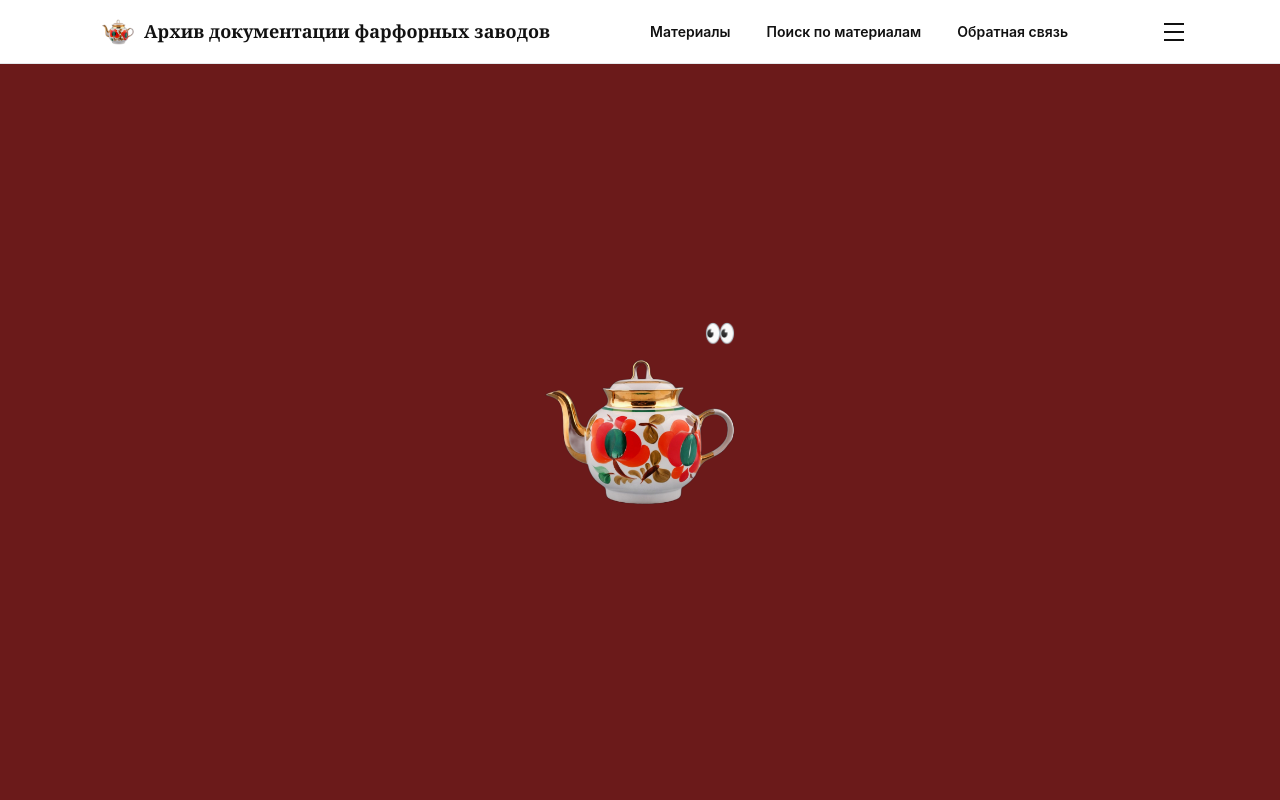
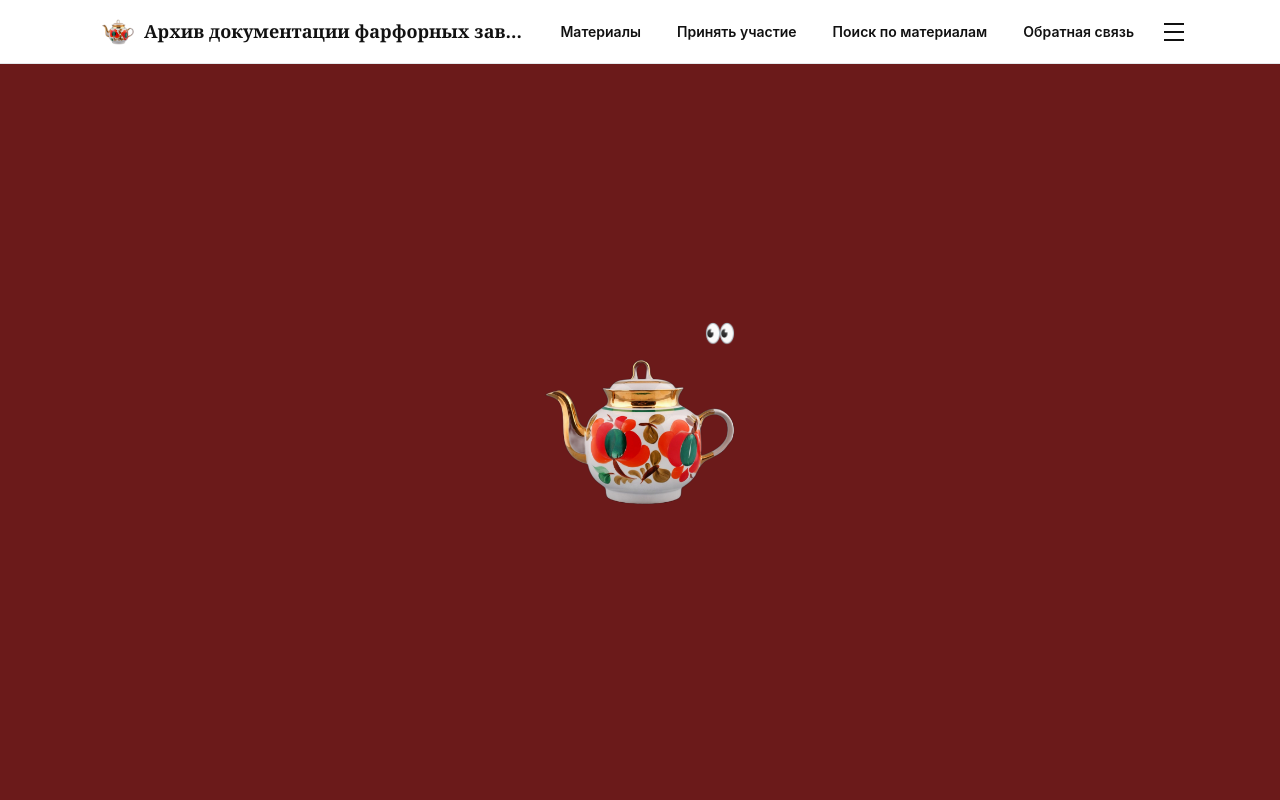
Before and after one commit to SMP33/porcelain-archive, a Vue app in the folder frontend/: page / in a window 1280 px wide. Shown: the top 800 px of the page. Built offline with nearby package versions, Linux system fonts and the light colour scheme; no server answers.

Commit message:
Ссылочка

```diff
--- a/frontend/src/ceramic/components/AppHeader.vue
+++ b/frontend/src/ceramic/components/AppHeader.vue
@@ -26,6 +26,7 @@ function isActive(path) {
       <!-- Desktop nav -->
       <nav class="tw:hidden tw:md:flex tw:items-center tw:gap-2">
         <router-link to="/materials" class="skew-btn skew-btn--nav" :class="{ active: isActive('/materials') }">Материалы</router-link>
+        <router-link to="/edit" class="skew-btn skew-btn--nav" :class="{ active: isActive('/edit') }">Принять участие</router-link>
         <router-link to="/search" class="skew-btn skew-btn--nav" :class="{ active: isActive('/search') }">Поиск по материалам</router-link>
         <router-link to="/feedback" class="skew-btn skew-btn--nav" :class="{ active: isActive('/feedback') }">Обратная связь</router-link>
       </nav>
@@ -44,6 +45,7 @@ function isActive(path) {
     <div v-show="isOpen" class="tw:md:hidden tw:border-t tw:border-gray-200 tw:bg-white">
       <nav class="tw:max-w-6xl tw:mx-auto tw:px-6 tw:py-3 tw:flex tw:flex-col tw:gap-2 tw:text-sm">
         <router-link to="/materials" class="skew-btn skew-btn--nav tw:self-start">Материалы</router-link>
+        <router-link to="/edit" class="skew-btn skew-btn--nav tw:self-start">Принять участие</router-link>
         <router-link to="/search" class="skew-btn skew-btn--nav tw:self-start">Поиск по материалам</router-link>
         <router-link to="/feedback" class="skew-btn skew-btn--nav tw:self-start">Обратная связь</router-link>
       </nav>
```
